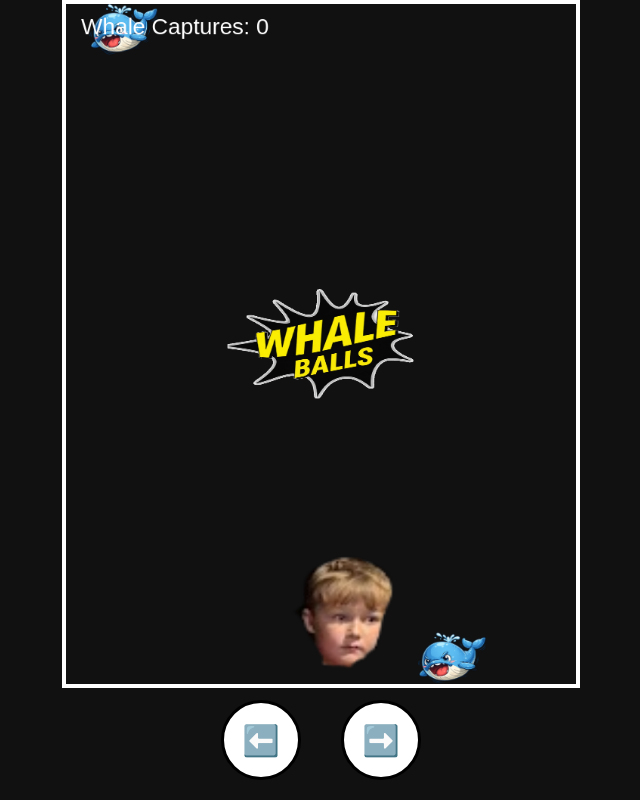
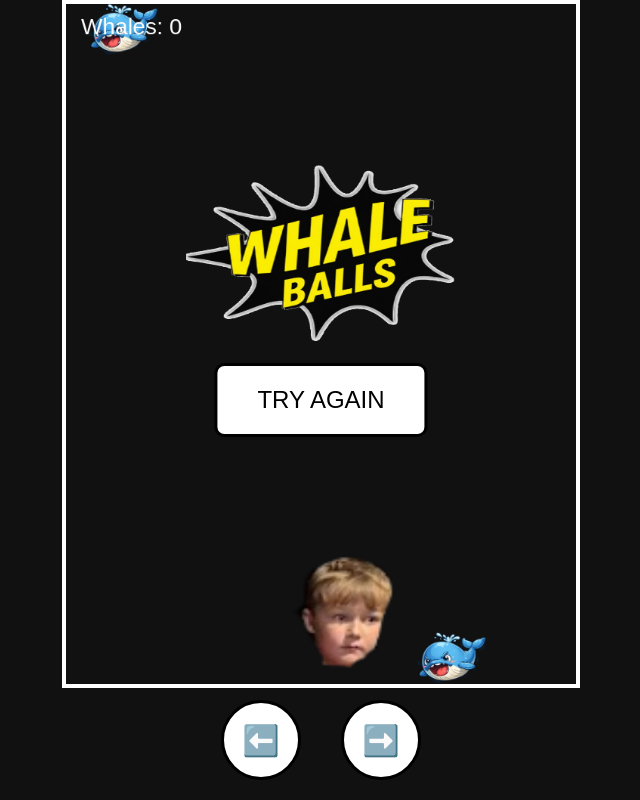
Before and after one commit to gogo1667/camden-whale-dodger, a plain HTML site: page index.html in a window 1280 px wide. Shown: the whole page, without its empty margins (319-959 px from the left). Drawn offline with Linux system fonts and the light colour scheme.

Commit message:
try again

```diff
--- a/game.js
+++ b/game.js
@@ -207,13 +207,15 @@
     if (whale.y + whale.height >= canvas.height) {
 
       gameOver = true;
-            hitFlashTimer = 120; // 2 seconds at 60fps
-            resetTimer = 120;
+      hitFlashTimer = 9999;
+
+      retryBtn.style.display = "block";
 
       break;
     }
   }
 }
+
 
 function resetGame() {
 
@@ -222,7 +224,11 @@
   gameOver = false;
 
   nephew.x = canvas.width / 2 - nephew.width / 2;
+hitFlashTimer = 0;
+
+  retryBtn.style.display = "none";
 }
+
 
 
 // ----------------------
@@ -232,7 +238,7 @@
 function drawCounter() {
     ctx.fillStyle = "white";
     ctx.font = "30px Arial";
-    ctx.fillText("Whale Captures: " + hitCount, 20, 40);
+    ctx.fillText("Whales: " + hitCount, 20, 40);
 }
 
 // ----------------------
@@ -272,11 +278,11 @@
 
         ctx.save();
 
-        let splashWidth = 250;
-        let splashHeight = 150;
+        let splashWidth = 360;
+        let splashHeight = 240;
 
         let splashX = canvas.width / 2 - splashWidth / 2;
-        let splashY = canvas.height / 2 - splashHeight / 2;
+        let splashY = canvas.height / 2 - splashHeight / 2 - 120;
 
         ctx.drawImage(
             whaleBallsImg,
@@ -325,3 +331,14 @@
 rightBtn.addEventListener("mousedown", holdKey("ArrowRight"));
 rightBtn.addEventListener("mouseup", releaseKey("ArrowRight"));
 rightBtn.addEventListener("mouseleave", releaseKey("ArrowRight"));
+
+let retryBtn = document.getElementById("retryBtn");
+
+retryBtn.addEventListener("touchstart", (e) => {
+  e.preventDefault();
+  resetGame();
+}, { passive:false });
+
+retryBtn.addEventListener("click", () => {
+  resetGame();
+});
--- a/index.html
+++ b/index.html
@@ -15,7 +15,7 @@
         <div id="gameContainer">
             <canvas id="gameCanvas"></canvas>
         </div>
-
+        <button id="retryBtn">TRY AGAIN</button>
         <div id="controls">
             <button id="leftBtn">⬅️</button>
             <button id="rightBtn">➡️</button>
--- a/style.css
+++ b/style.css
@@ -45,3 +45,17 @@
   -webkit-tap-highlight-color: transparent;
   touch-action: manipulation;
 }
+
+#retryBtn {
+  position: fixed;
+  top: 50%;
+  left: 50%;
+  transform: translate(-50%, -50%);
+  padding: 20px 40px;
+  font-size: 24px;
+  border-radius: 10px;
+  border: 3px solid black;
+  background: white;
+  display: none;
+  z-index: 20;
+}
```
Lines whose indentation alone changed are shown as unchanged.
